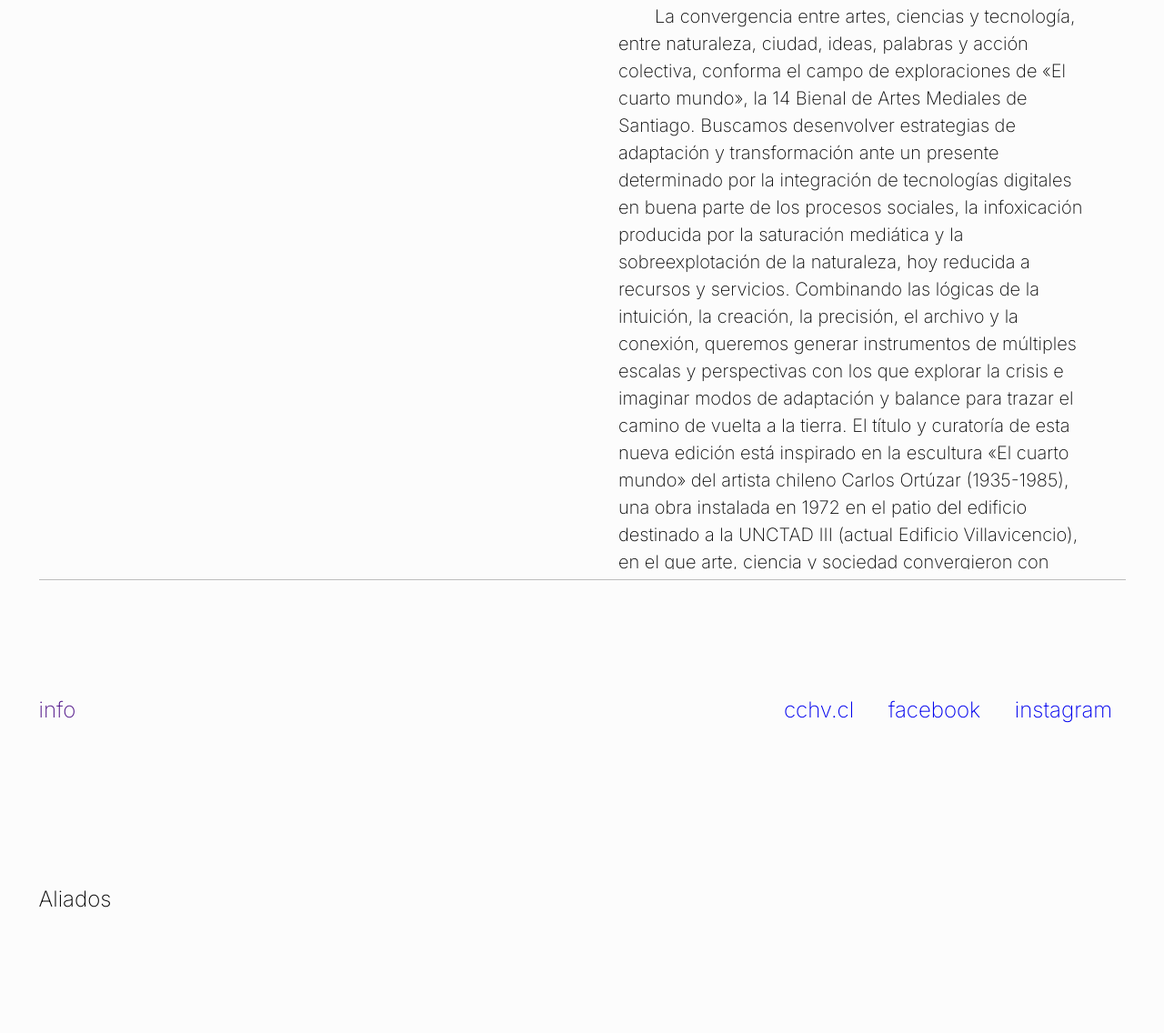
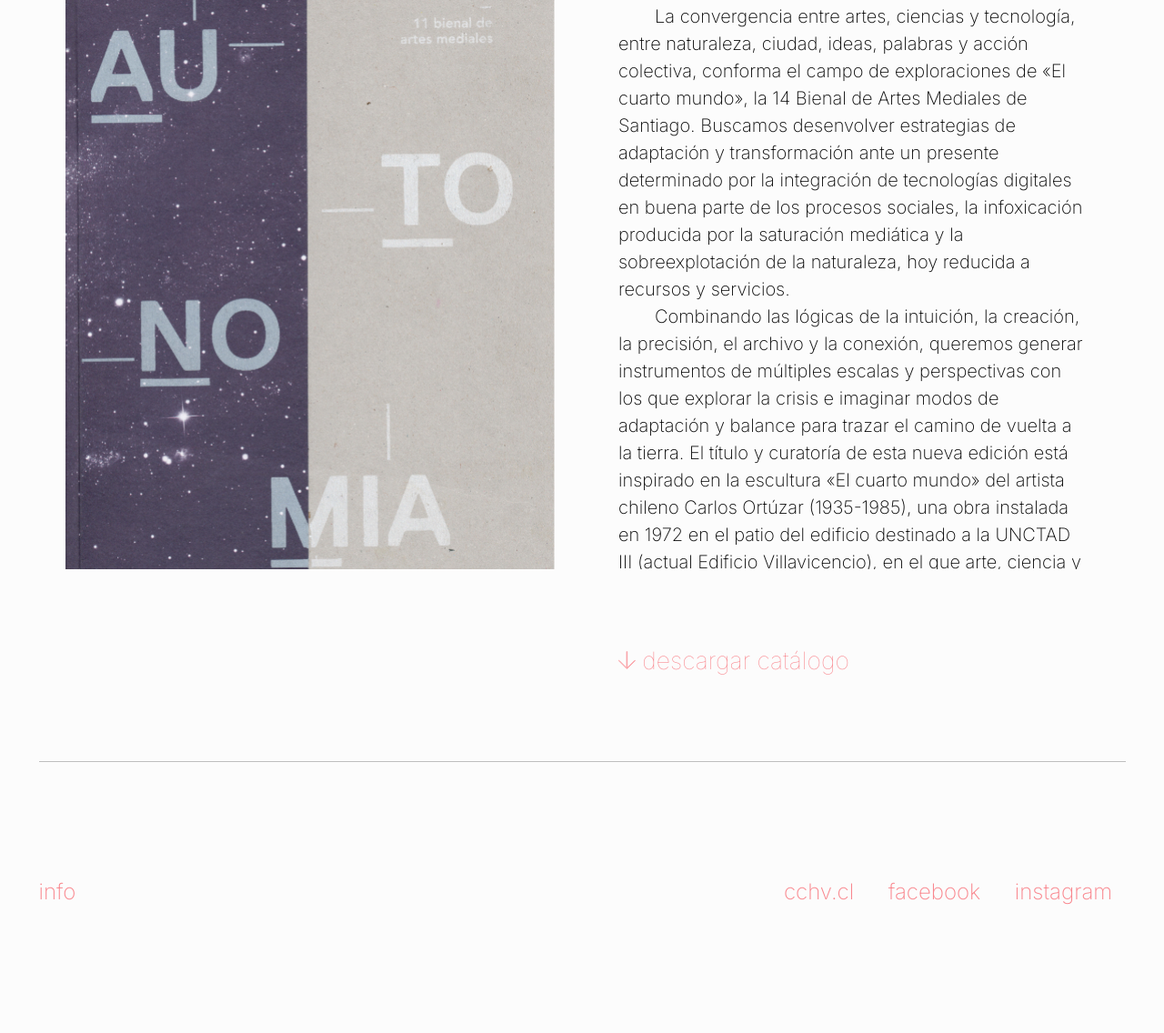
Before and after one commit to constconst/bienal, a plain HTML site: page page.html in a window 1280 px wide. Shown: the part 604-1740 px from the top of the page at 91% size. Before the commit the page ends 1627 px from the top, so only its background shows below. Drawn offline with Linux system fonts and the light colour scheme.

Commit message:
contenidos de la pagina y galeria

```diff
--- a/page.html
+++ b/page.html
@@ -30,18 +30,26 @@
             </div>
             <div class="contenido-desplegable grid-container">
                 <div class="grid-item pictures">
-                    foto
+                    <img src="images/AUTONOMIA-portada.jpg" alt="">
+                    <img src="images/Rectangle 31.jpg" alt="">
                 </div>
                 <div class="grid-item description">
                     <p> La convergencia entre artes, ciencias y tecnología, entre naturaleza, ciudad, ideas, palabras y acción colectiva, conforma el campo de exploraciones de «El cuarto mundo», la 14 Bienal de Artes Mediales de Santiago. Buscamos desenvolver
                         estrategias de adaptación y transformación ante un presente determinado por la integración de tecnologías digitales en buena parte de los procesos sociales, la infoxicación producida por la saturación mediática y la sobreexplotación
-                        de la naturaleza, hoy reducida a recursos y servicios. Combinando las lógicas de la intuición, la creación, la precisión, el archivo y la conexión, queremos generar instrumentos de múltiples escalas y perspectivas con los que explorar
-                        la crisis e imaginar modos de adaptación y balance para trazar el camino de vuelta a la tierra. El título y curatoría de esta nueva edición está inspirado en la escultura «El cuarto mundo» del artista chileno Carlos Ortúzar (1935-1985),
-                        una obra instalada en 1972 en el patio del edificio destinado a la UNCTAD III (actual Edificio Villavicencio), en el que arte, ciencia y sociedad convergieron con potencia. La obra se erigió como una crítica frente a la distinción
-                        entre “primer, segundo y tercer mundo”, división que separaba al mundo en diferentes clases sociales, mientras que el concepto “cuarto mundo” se acuñaba para designar a la porción más marginada del orden desarrollista. El edificio
-                        de la UNCTAD III y las obras que ahí se instalaron representaron un intento por revertir ese orden. No obstante, al igual que esta utopía la obra desapareció tras del Golpe de Estado de 46 años despúes, gracias a la participación
-                        de la familia de Ortúzar y la maestranza JEMO, encargada de su fabricación original, se ha construido una nueva versión para ser restituida en el mismo sitio como hito inaugural de la 14 Bienal.</p>
+                        de la naturaleza, hoy reducida a recursos y servicios. </p>
+                    <p> Combinando las lógicas de la intuición, la creación, la precisión, el archivo y la conexión, queremos generar instrumentos de múltiples escalas y perspectivas con los que explorar la crisis e imaginar modos de adaptación y balance
+                        para trazar el camino de vuelta a la tierra. El título y curatoría de esta nueva edición está inspirado en la escultura «El cuarto mundo» del artista chileno Carlos Ortúzar (1935-1985), una obra instalada en 1972 en el patio del
+                        edificio destinado a la UNCTAD III (actual Edificio Villavicencio), en el que arte, ciencia y sociedad convergieron con potencia. La obra se erigió como una crítica frente a la distinción entre “primer, segundo y tercer mundo”,
+                        división que separaba al mundo en diferentes clases sociales, mientras que el concepto “cuarto mundo” se acuñaba para designar a la porción más marginada del orden desarrollista. El edificio de la UNCTAD III y las obras que ahí
+                        se instalaron representaron un intento por revertir ese orden. No obstante, al igual que esta utopía la obra desapareció tras del Golpe de Estado de 46 años despúes, gracias a la participación de la familia de Ortúzar y la maestranza
+                        JEMO, encargada de su fabricación original, se ha construido una nueva versión para ser restituida en el mismo sitio como hito inaugural de la 14 Bienal.</p>
                 </div>
+                <div class="grid-item"></div>
+                <div class="grid-item download">
+                    <a href="">
+                        <svg xmlns="http://www.w3.org/2000/svg" width="18.797" height="19.855" viewBox="0 0 18.797 19.855"><g transform="translate(18.412 0.35) rotate(90)"><g transform="translate(0 0)"><path d="M19.133,9.173h0a.3.3,0,0,0,.022-.108h0a.3.3,0,0,0-.022-.108h0a.3.3,0,0,0-.066-.1L10.348.118a.3.3,0,0,0-.423.423L18.134,8.76H.3a.3.3,0,1,0,0,.6H18.134L9.925,17.577a.3.3,0,1,0,.423.423l8.72-8.73A.3.3,0,0,0,19.133,9.173Z" transform="translate(0 -0.037)" fill="none" stroke="#f9868d" stroke-width="0.7"/></g></g></svg>                        descargar catálogo</a>
+                </div>
+
 
 
 
--- a/style.css
+++ b/style.css
@@ -179,11 +179,16 @@ div.title {
     align-items: center;
 }
 
+div.title {
+    font-size: 1.2rem;
+}
+
 div.subcontainer a.info {
     padding: 15px 0 15px 0;
     text-decoration: none;
     display: flex;
     align-items: center;
+    color: var(--text-color);
 }
 
 footer {
@@ -196,8 +201,14 @@ footer {
     overflow: hidden;
 }
 
+footer a:hover {
+    text-decoration: none;
+    color: var(--gray-color);
+}
+
 footer a {
     text-decoration: none;
+    color: var(--highlight-color);
 }
 
 footer div.links {
@@ -219,6 +230,56 @@ article.extra {
 article.extra h2 {
     font-weight: 200;
     font-size: 1.5rem;
+}
+
+
+/* posts de la pagina */
+
+div.grid-container {
+    display: inline-block;
+    display: inline-grid;
+    grid-template-columns: 1fr;
+    width: 100%;
+}
+
+div.pictures,
+div.description {
+    margin-left: auto;
+    margin-right: auto;
+}
+
+div.pictures img {
+    width: 100%;
+    height: auto;
+    margin-bottom: 20px;
+    display: block;
+    margin-left: auto;
+    margin-right: auto;
+}
+
+div.description {
+    font-weight: 200;
+    padding: 10px;
+    font-size: 15pt;
+    line-height: 1.5;
+    text-indent: 2em;
+}
+
+div.download {
+    height: 200px;
+    display: flex;
+    align-items: center;
+    padding: 10px;
+    font-size: 20pt;
+}
+
+div.download a {
+    text-decoration: none;
+    color: var(--highlight-color);
+}
+
+div.download a:hover {
+    color: var(--gray-color);
 }
 
 
@@ -279,13 +340,31 @@ article.extra h2 {
         height: 663px;
         overflow-y: scroll;
     }
+    div.pictures img {
+        width: 90%;
+        height: auto;
+        margin-bottom: 20px;
+    }
     div.description {
         font-weight: 200;
         padding: 40px;
         font-size: 15pt;
         line-height: 1.5;
         text-indent: 2em;
-        text-decoration: blink;
+    }
+    div.download {
+        height: 200px;
+        display: flex;
+        align-items: center;
+        padding: 40px;
+        font-size: 20pt;
+    }
+    div.download a {
+        text-decoration: none;
+        color: var(--highlight-color);
+    }
+    div.download a:hover {
+        color: var(--gray-color);
     }
     footer {
         font-size: 1.5rem;
```
Also changed, not shown: images/AUTONOMIA-portada.jpg (added), images/Rectangle 31.jpg (added), images/flecha-abajo.svg (added), 2 other files.
